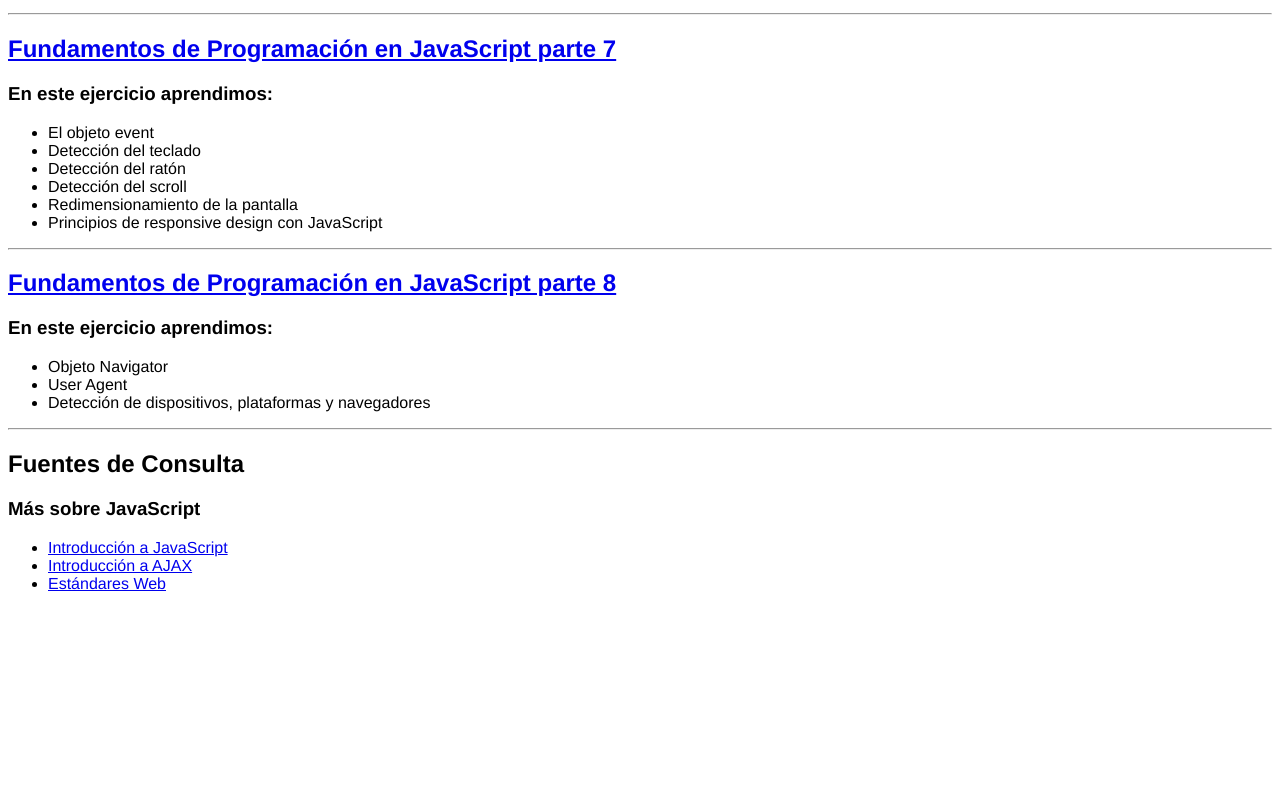
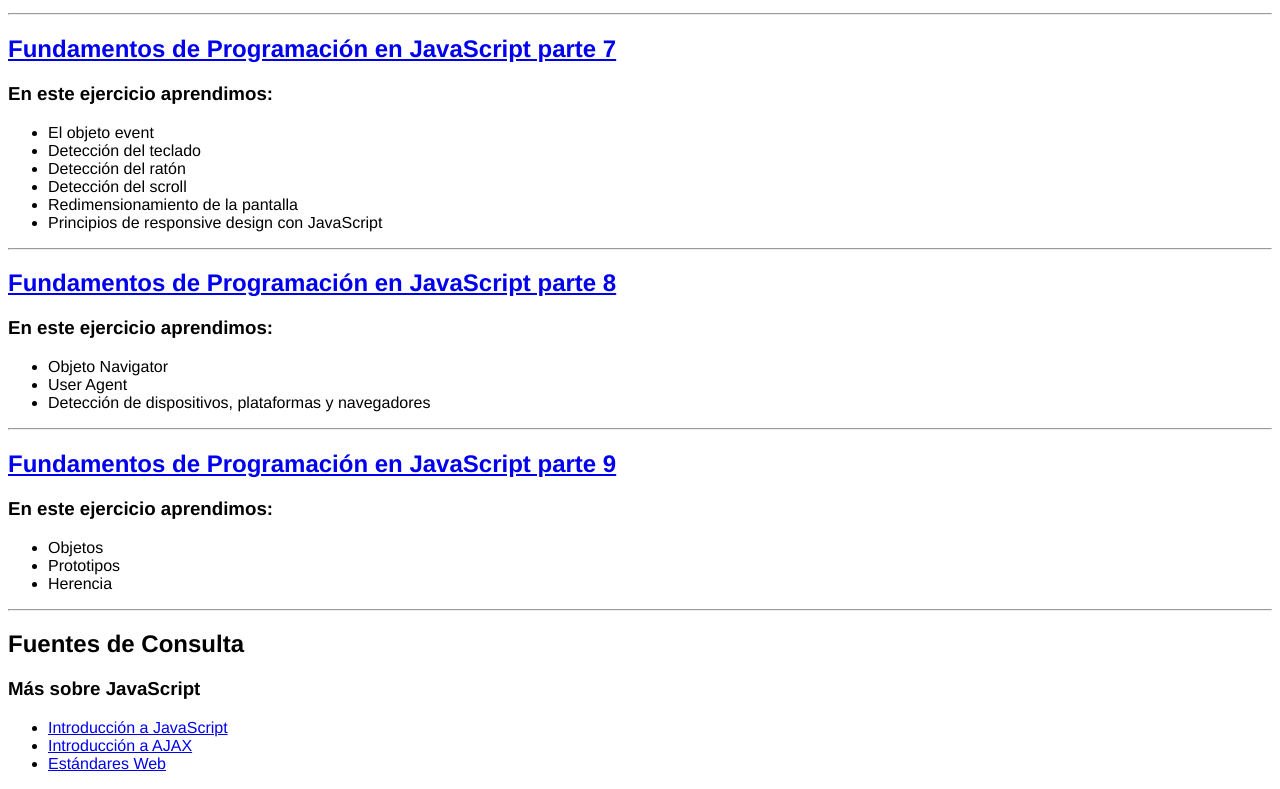
Before and after one commit to breyolic/learning-js, a plain HTML site: page 04 Fundamentos-JS/index.html in a window 1280 px wide. Shown: the part 1594-2383 px from the top of the page. Before the commit the page ends 2203 px from the top, so only its background shows below. Drawn offline with Linux system fonts and the light colour scheme.

Commit message:
Actualizado el index con el contenido aprendido en fundamentos9

```diff
--- a/04 Fundamentos-JS/index.html
+++ b/04 Fundamentos-JS/index.html
@@ -137,6 +137,18 @@
 		<li>Detección de dispositivos, plataformas y navegadores</li>
 	</ul>
 	<hr/>
+	<h2>
+		<a href="fundamentos9.html">
+			Fundamentos de Programación en JavaScript parte 9
+		</a>
+	</h2>
+	<h3>En este ejercicio aprendimos:</h3>
+	<ul>
+		<li>Objetos</li>
+		<li>Prototipos</li>
+		<li>Herencia</li>
+	</ul>
+	<hr/>
 	<h2>Fuentes de Consulta</h2>
 	<h3>Más sobre JavaScript</h3>
 	<ul>
```
